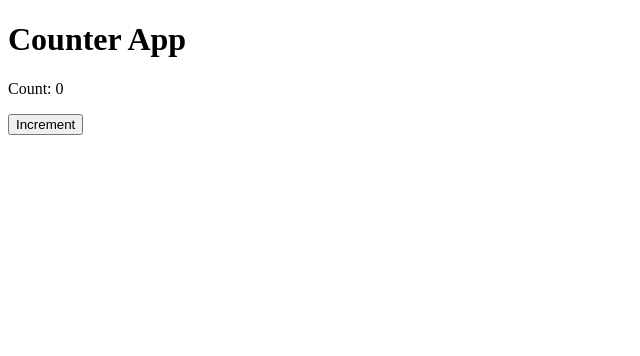
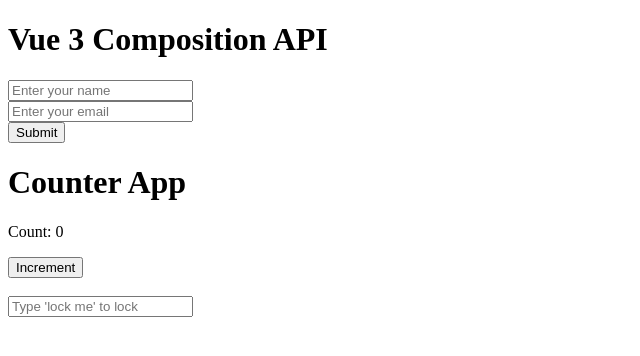
Before and after one commit to yeminko/vue-workspace, a Vue app in the folder vue-basic/: page / in a window 1280 px wide. Shown: the top 356 px of the page, without its empty margins (0-640 px from the left). Built offline with nearby package versions, Linux system fonts and the light colour scheme; the HTML template or start-up script is replaced by a standard one.

Commit message:
feat: add WatchEffect and TemplateRef components, enhance ComputedProperty with locking feature

```diff
--- a/vue-basic/src/App.vue
+++ b/vue-basic/src/App.vue
@@ -1,9 +1,12 @@
 <template>
+  <h1>Vue 3 Composition API</h1>
+  <WatchEffect />
   <ComputedProperty />
 </template>
 
 <script setup lang="ts">
 import ComputedProperty from './components/ComputedProperty.vue'
+import WatchEffect from './components/WatchEffect.vue'
 </script>
 
 <style scoped lang="scss"></style>
--- a/vue-basic/src/components/ComputedProperty.vue
+++ b/vue-basic/src/components/ComputedProperty.vue
@@ -2,6 +2,10 @@
   <h1>Counter App</h1>
   <p>Count: {{ count }}</p>
   <button @click="increment" :disabled="tooMuch">Increment</button>
+  <br />
+  <br />
+  <input type="text" v-model="lock" placeholder="Type 'lock me' to lock" />
+
   <h2 style="color: red" v-if="tooMuch">You clicked TOO MUCH!!!!</h2>
 </template>
 
@@ -9,7 +13,8 @@
 import { computed, ref } from 'vue'
 
 const count = ref(0)
-const tooMuch = computed(() => count.value > 10)
+const lock = ref('')
+const tooMuch = computed(() => count.value > 10 && lock.value === 'lock me')
 
 function increment() {
   count.value++
--- /dev/null
+++ b/vue-basic/src/components/WatchEffect.vue
@@ -0,0 +1,20 @@
+<template>
+  <input type="text" v-model="name" placeholder="Enter your name" /><br />
+  <input type="email" v-model="email" placeholder="Enter your email" /><br />
+  <button :disabled="block">Submit</button>
+  <p v-if="block" style="color: red">You are blocked</p>
+</template>
+
+<script setup lang="ts">
+import { ref, watchEffect } from 'vue'
+
+const name = ref('')
+const email = ref('')
+const block = ref(false)
+
+watchEffect(() => {
+  block.value = name.value === 'John' && email.value === 'john@gmail.com'
+})
+</script>
+
+<style scoped lang="scss"></style>
```
Also changed, not shown: vue-basic/src/components/TemplateRef.vue (added, +15 -0 lines), vue-basic/src/components/WatcherTest.vue (added, +24 -0 lines).
